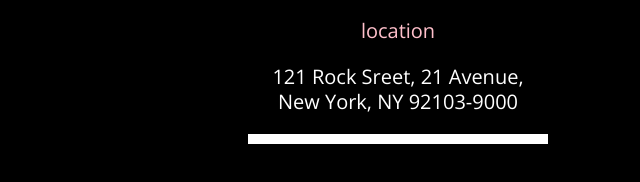
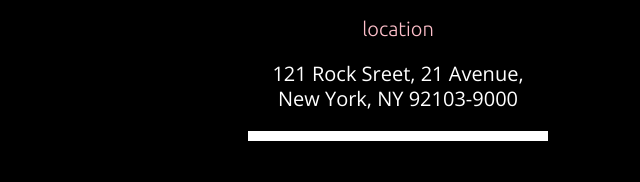
Before and after one commit to emmabraboke/KodeCamp-task, a plain HTML site: page index.html in a window 1280 px wide. Shown: the part 4217-4399 px from the top of the page, 242-882 px from the left. Drawn offline with nearby package versions, Linux system fonts and the light colour scheme; files whose address does not match are found by name.

Commit message:
Update style.css

```diff
--- a/style.css
+++ b/style.css
@@ -2,6 +2,8 @@
 @import url('https://fonts.googleapis.com/css2?family=Open+Sans:wght@300&family=Roboto:wght@500&display=swap');
 @import url('https://fonts.googleapis.com/css2?family=Merriweather:wght@300&display=swap');
 @import url('https://fonts.googleapis.com/css2?family=Playfair+Display&display=swap');
+@import url('https://fonts.googleapis.com/css2?family=Ubuntu:wght@300&display=swap');
+
 body{
     background-color: black;
     /* text-align: center; */
@@ -215,6 +217,7 @@ section img{
 }
  #place{
     color: pink;
+    font-family: "Ubuntu", sans-serif;
 }
 footer{
     margin-top: 60px;
```
